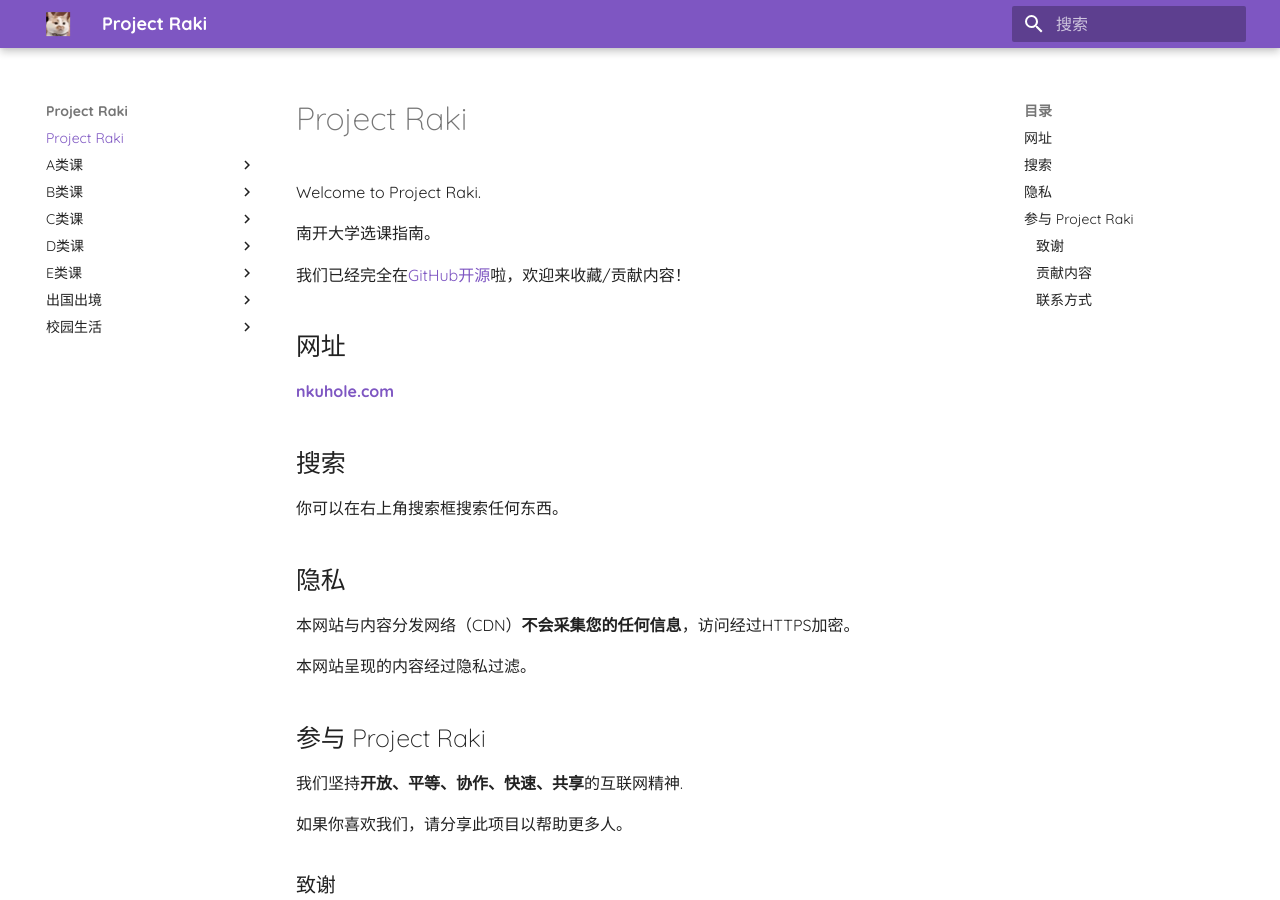
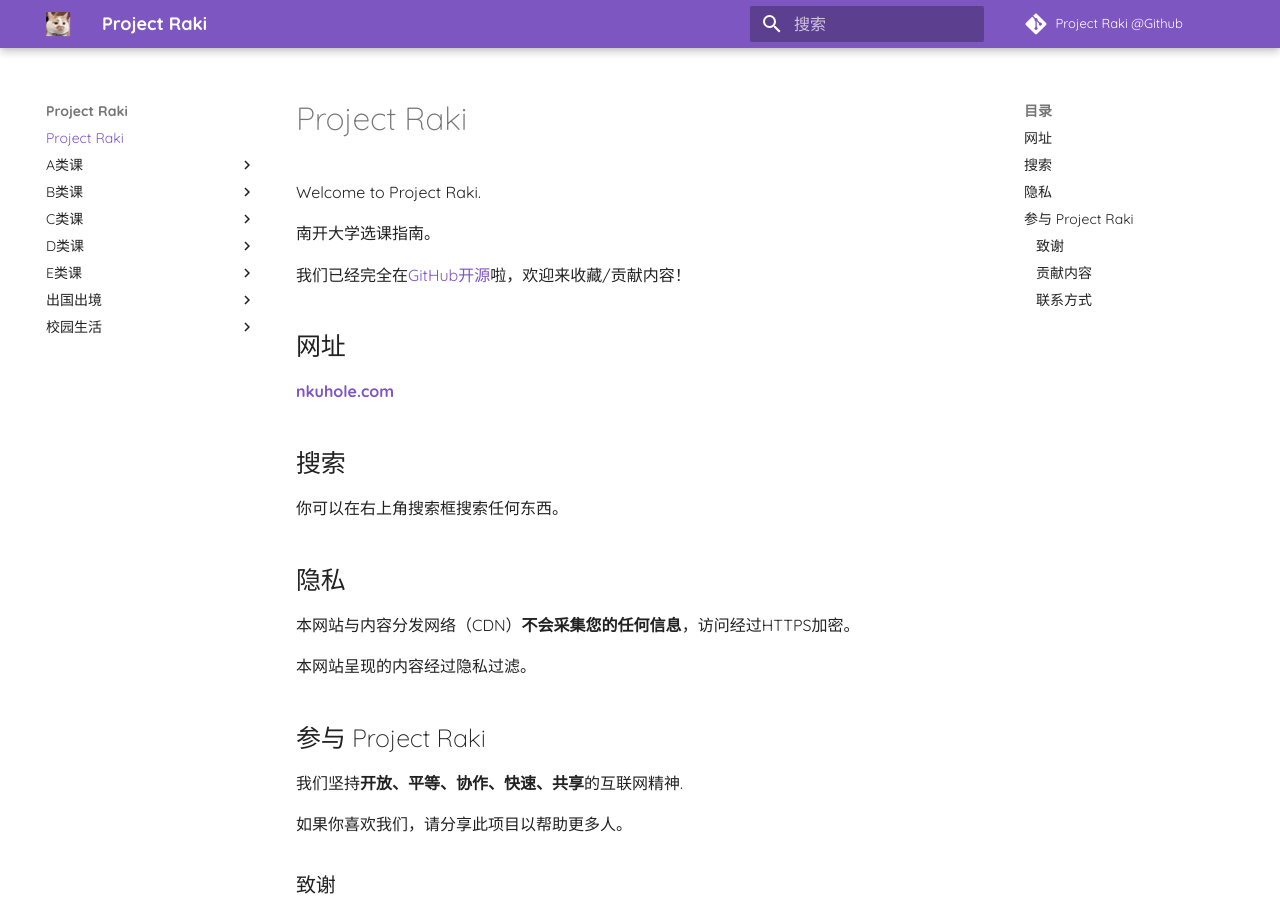
Before and after one commit to Shall-We-Dance/ProjectRaki, an MkDocs documentation site: the page built from docs/index.md, in a window 1280 px wide and 900 px high. Built offline with MkDocs 1.6.1 and Material for MkDocs 9.7.7, drawn with Linux system fonts in a browser that asks for light colours; comment, search, counter and statistics services are not loaded.

Commit message:
Update mkdocs.yml

```diff
--- a/mkdocs.yml
+++ b/mkdocs.yml
@@ -2,10 +2,15 @@ site_name: Project Raki
 theme:
   logo: assets/logo.png
   favicon: assets/logo.png
+  icon:
+    repo: fontawesome/brands/git-alt
   name: material
   language: zh
   features:
     - navigation.indexes
+    - navigation.top
+    - search.suggest
+    - search.highlight
   palette:
     scheme: default
     primary: deep purple
@@ -14,6 +19,11 @@ theme:
     text: 'Quicksand'
 markdown_extensions:
   - attr_list
+plugins:
+  - search:
+      lang:
+        - zh
+        - en
 copyright: Copyright &copy; 2018 - 2021 Project Raki
 extra:
   generator: false
@@ -22,3 +32,6 @@ extra:
       link: https://github.com/Shall-We-Dance/ProjectRaki
     - icon: fontawesome/solid/paper-plane
       link: mailto:<wm@greysea.cc>
+
+repo_url: https://github.com/Shall-We-Dance/ProjectRaki
+repo_name: Project Raki @Github
```
